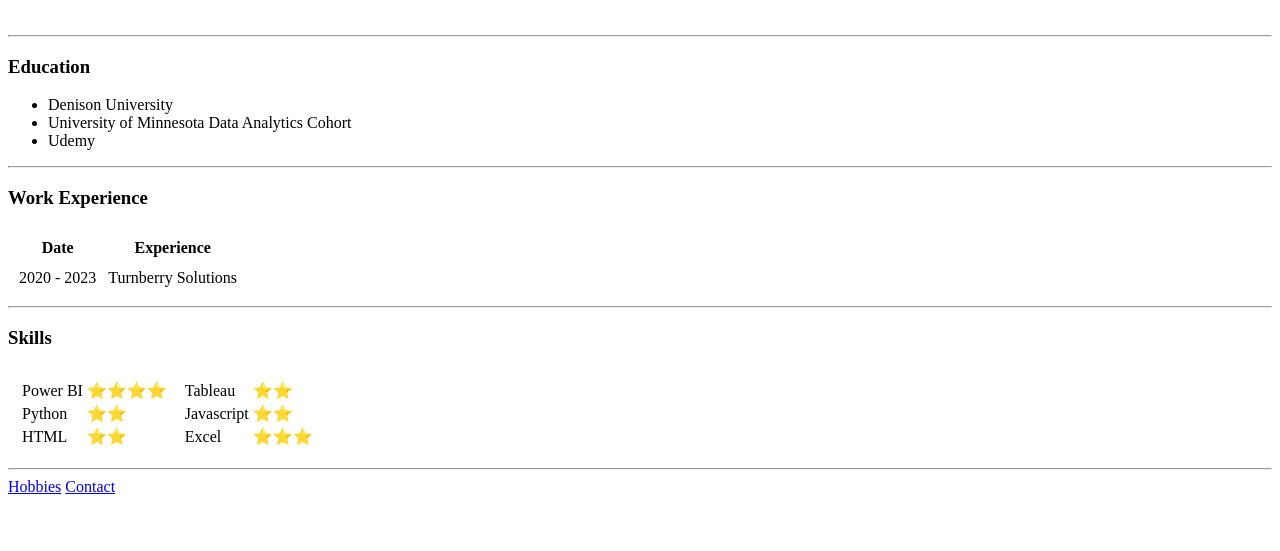
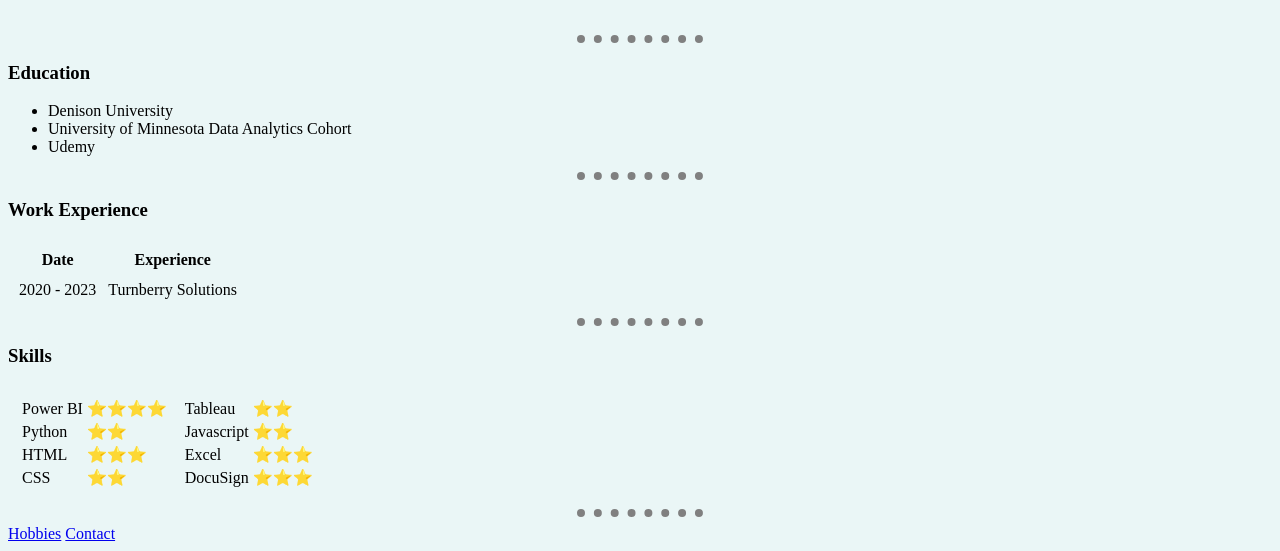
Before and after one commit to Scottymichaelmillerguy/cv, a plain HTML site: page index.html in a window 1280 px wide. Shown: the part 366-917 px from the top of the page. Before the commit the page ends 870 px from the top, so only its background shows below. Drawn offline with Linux system fonts and the light colour scheme; files that its build step writes are made by us from their sources.

Commit message:
Updated index file adding CSS file

```diff
--- a/index.html
+++ b/index.html
@@ -5,9 +5,11 @@
     <meta charset="UTF-8">
 
     <title>Scotts Personal Site</title>
+
+    <link rel="stylesheet" href="css/styles.css">
 </head>
 
-<body>
+<body >
     <table cellspacing = "30">
         <tr>
             <td> <img src = "images/Scott Linkedin Picture-modified.png"></td>
@@ -74,7 +76,11 @@
                     </tr>
                     <tr>
                         <td>HTML</td>
-                        <td>⭐⭐</td>
+                        <td>⭐⭐⭐</td>
+                    </tr>
+                    <tr>
+                      <td>CSS</td>
+                      <td>⭐⭐</td>
                     </tr>
                 </table></td>
                 <td><table>
@@ -90,6 +96,10 @@
                         <td>Excel</td>
                         <td>⭐⭐⭐</td>
                     </tr>
+                    <tr>
+                      <td>DocuSign</td>
+                      <td>⭐⭐⭐</td>
+                  </tr>
                 </table></td>
             </tr>
         </table>
--- /dev/null
+++ b/styles.css
@@ -0,0 +1,19 @@
+body {
+    background-color: #EAF6f6;
+}
+
+hr {
+
+    border-style: none;
+    border-top-style: dotted;
+    border-top-color: grey;
+    border-top-width: 8px;
+    width: 10%;
+}
+h1 {
+    color: black;
+}
+
+h3 {
+    color: black;
+}
```
